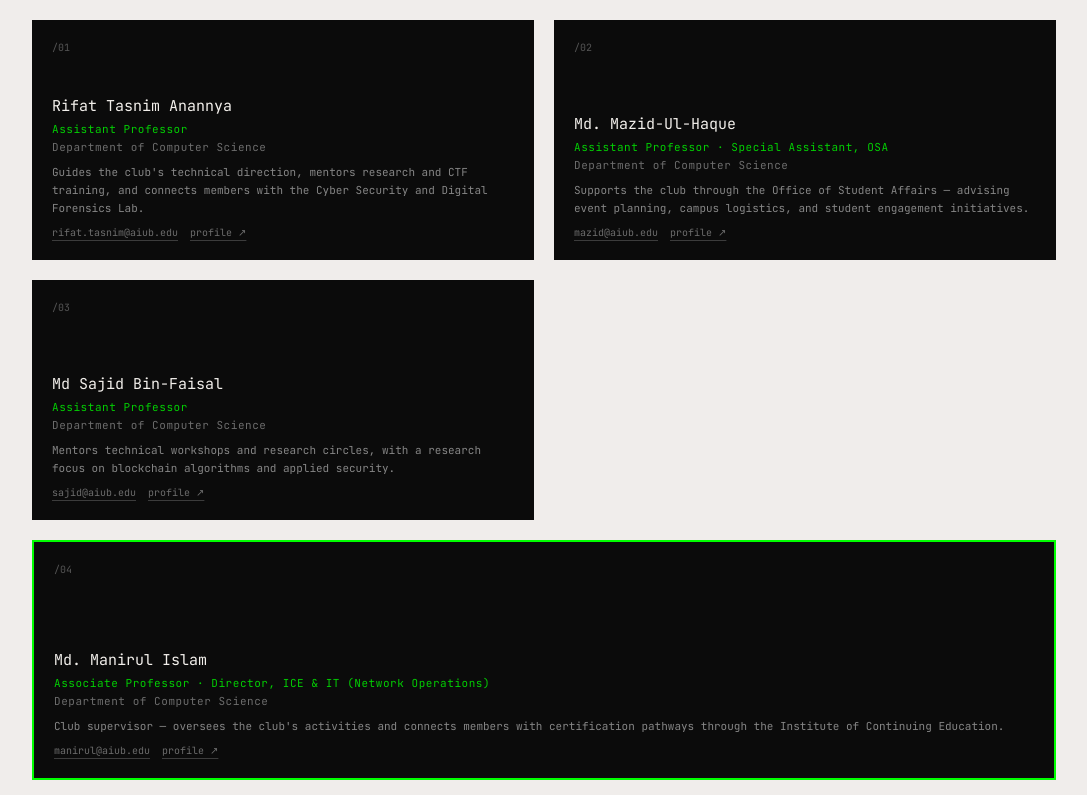
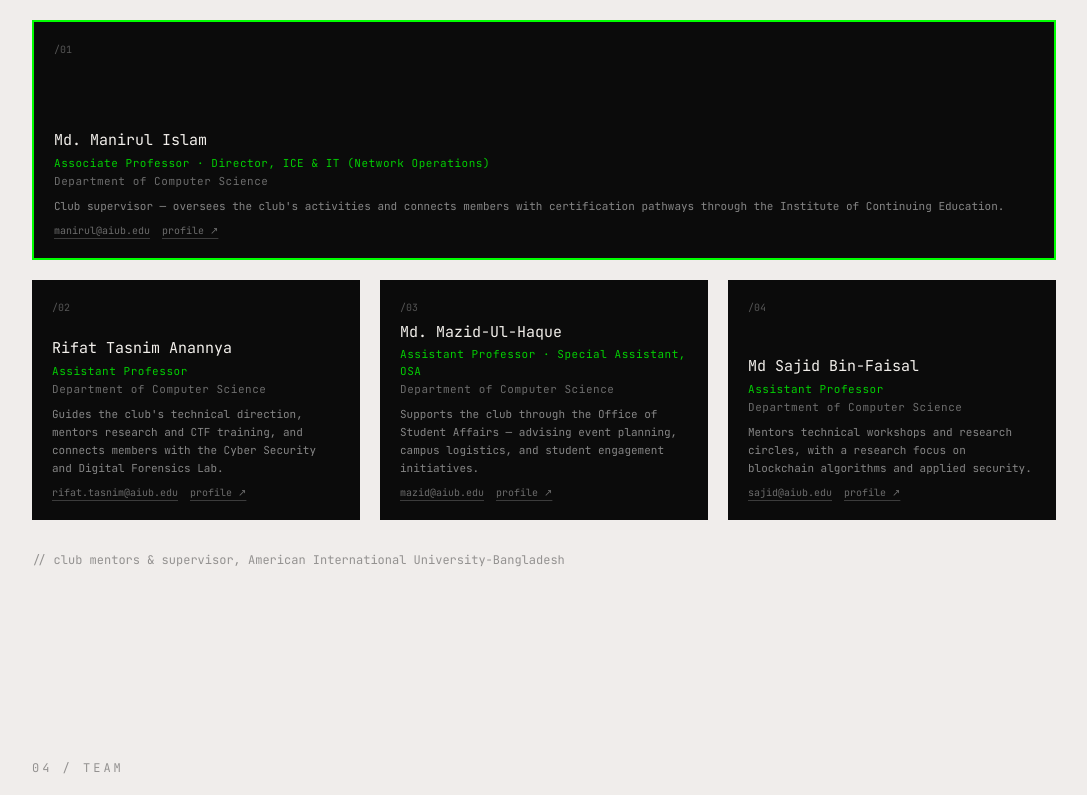
Before and after one commit to cyanidex1/acsc-website, a React (Vite) app: page / in a window 1280 px wide. Shown: the part 3680-4475 px from the top of the page, without its empty margins (96-1183 px from the left). Built offline with nearby package versions, Linux system fonts and the light colour scheme.

Commit message:
Faculty: two-row layout — supervisor full-width on top, three mentors in one row below

```diff
--- a/src/sections/Faculty.tsx
+++ b/src/sections/Faculty.tsx
@@ -1,4 +1,14 @@
 const FACULTY = [
+  {
+    name: "Md. Manirul Islam",
+    role: "Associate Professor · Director, ICE & IT (Network Operations)",
+    dept: "Department of Computer Science",
+    desc: "Club supervisor — oversees the club's activities and connects members with certification pathways through the Institute of Continuing Education.",
+    email: "manirul@aiub.edu",
+    profile: "https://www.aiub.edu/faculty-list/faculty-profile?q=manirul",
+    tag: "supervisor",
+    lead: true,
+  },
   {
     name: "Rifat Tasnim Anannya",
     role: "Assistant Professor",
@@ -26,16 +36,6 @@ const FACULTY = [
     profile: "https://www.aiub.edu/faculty-list/faculty-profile?q=sajid",
     tag: "advisor-3",
   },
-  {
-    name: "Md. Manirul Islam",
-    role: "Associate Professor · Director, ICE & IT (Network Operations)",
-    dept: "Department of Computer Science",
-    desc: "Club supervisor — oversees the club's activities and connects members with certification pathways through the Institute of Continuing Education.",
-    email: "manirul@aiub.edu",
-    profile: "https://www.aiub.edu/faculty-list/faculty-profile?q=manirul",
-    tag: "supervisor",
-    lead: true,
-  },
 ]
 
 export default function Faculty() {
@@ -47,9 +47,9 @@ export default function Faculty() {
         </p>
         <h2 className="ghost-heading mb-10">THE MENTORS.</h2>
 
-        <div className="grid md:grid-cols-2 gap-4 md:gap-5">
+        <div className="grid md:grid-cols-6 gap-4 md:gap-5">
           {FACULTY.map((f, i) => (
-            <div key={f.email} className={f.lead ? "group md:col-span-2" : "group"}>
+            <div key={f.email} className={f.lead ? "group col-span-full md:col-span-6" : "group md:col-span-2"}>
               <div
                 className={`relative overflow-hidden flex flex-col justify-between p-4 md:p-5 h-56 md:h-60 ${
                   f.lead ? "bg-ink border-2 border-[#00ff00]" : "bg-ink"
```
